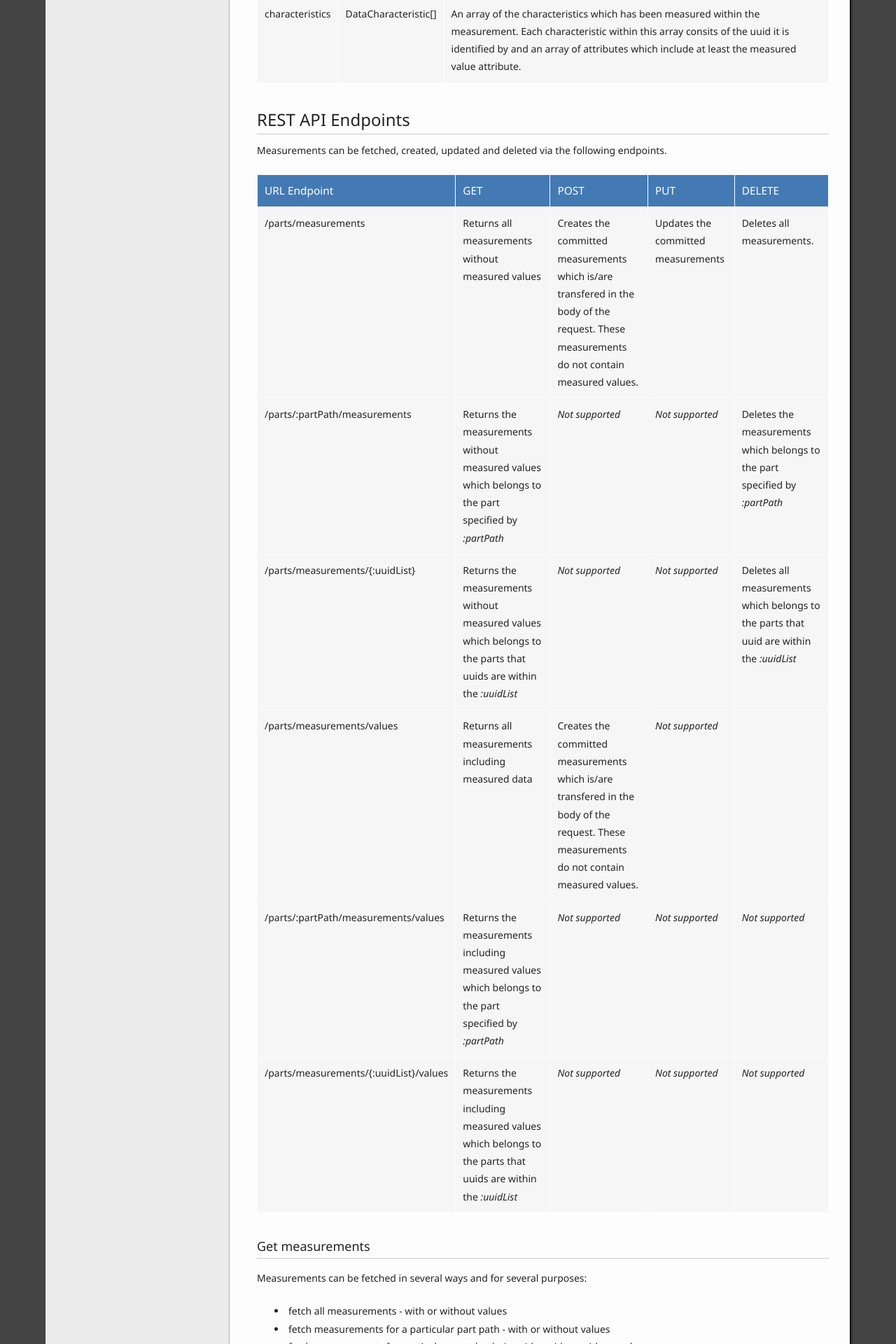
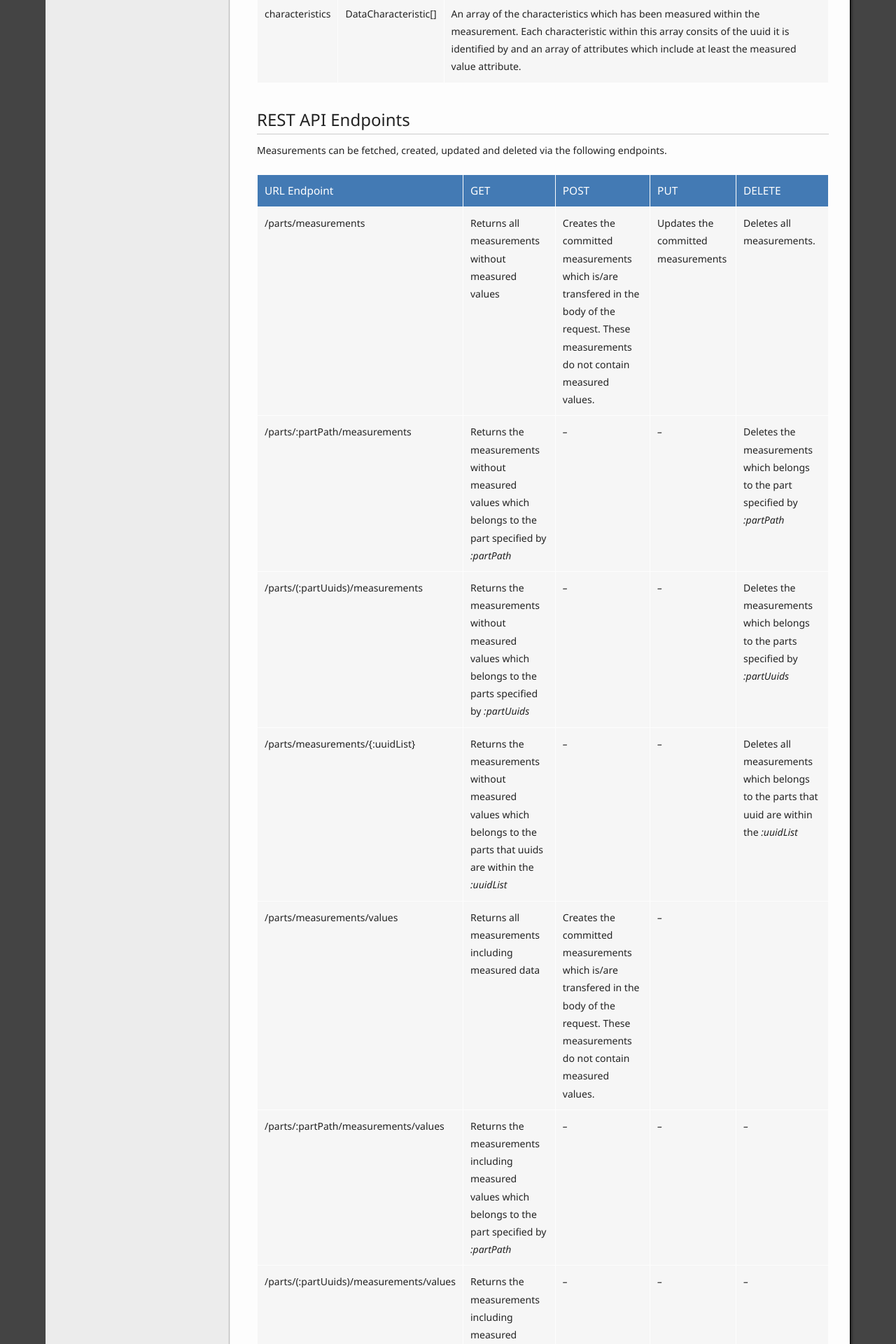
Before and after one commit to ZEISS-PiWeb/PiWeb-Api, a Jekyll site: the page built from _pages/025-measurements.md, in a window 1280 px wide. Shown: the part 792-2712 px from the top of the page at 70% size. Built offline with Jekyll 4.4.1, drawn with Linux system fonts in a browser that asks for light colours; some of the changed text lies outside the part shown.

Commit message:
Update 025-measurements.md

```diff
--- a/_pages/025-measurements.md
+++ b/_pages/025-measurements.md
@@ -39,11 +39,13 @@ Measurements can be fetched, created, updated and deleted via the following endp
 URL Endpoint | GET | POST | PUT | DELETE
 -------------|-----|------|-----|-------
 /parts/measurements | Returns all measurements without measured values | Creates the committed measurements which is/are transfered in the body of the request. These measurements do not contain measured values. | Updates the committed measurements | Deletes all measurements.
-/parts/:partPath/measurements | Returns the measurements without measured values which belongs to the part specified by *:partPath*  | *Not supported* | *Not supported* | Deletes the measurements which belongs to the part specified by *:partPath*
-/parts/measurements/{:uuidList} | Returns the measurements without measured values which belongs to the parts that uuids are within the *:uuidList* | *Not supported* | *Not supported* |  Deletes all measurements which belongs to the parts that uuid are within the *:uuidList*
-/parts/measurements/values | Returns all measurements including measured data | Creates the committed measurements which is/are transfered in the body of the request. These measurements do not contain measured values. | *Not supported*
-/parts/:partPath/measurements/values | Returns the measurements including measured values which belongs to the part specified by *:partPath* | *Not supported* | *Not supported* | *Not supported*
-/parts/measurements/{:uuidList}/values | Returns the measurements including measured values which belongs to the parts that uuids are within the *:uuidList* | *Not supported* | *Not supported* | *Not supported*
+/parts/:partPath/measurements | Returns the measurements without measured values which belongs to the part specified by *:partPath*  | *--* | *--* | Deletes the measurements which belongs to the part specified by *:partPath*
+/parts/(:partUuids)/measurements | Returns the measurements without measured values which belongs to the parts specified by *:partUuids*  | *--* | *--* | Deletes the measurements which belongs to the parts specified by *:partUuids*
+/parts/measurements/{:uuidList} | Returns the measurements without measured values which belongs to the parts that uuids are within the *:uuidList* | *--* | *--* |  Deletes all measurements which belongs to the parts that uuid are within the *:uuidList*
+/parts/measurements/values | Returns all measurements including measured data | Creates the committed measurements which is/are transfered in the body of the request. These measurements do not contain measured values. | *--*
+/parts/:partPath/measurements/values | Returns the measurements including measured values which belongs to the part specified by *:partPath* | *--* | *--* | *--*
+/parts/(:partUuids)/measurements/values | Returns the measurements including measured values which belongs to the parts specified by *:partUuids* | *--* | *--* | *--*
+/parts/measurements/{:uuidList}/values | Returns the measurements including measured values which belongs to the parts that uuids are within the *:uuidList* | *--* | *--* | *--*
 
 {% comment %}----------------------------------------------------------------------------------------------- {% endcomment %}
 
@@ -52,7 +54,7 @@ URL Endpoint | GET | POST | PUT | DELETE
 Measurements can be fetched in several ways and for several purposes:
 
 * fetch all measurements - with or without values
-* fetch measurements for a particular part path - with or without values
+* fetch measurements for a particular part by its path - with or without values
 * fetch measurements for particular parts by their uuids - with or without values
 * fetch measurements by their uuids - with or without values
 
```
